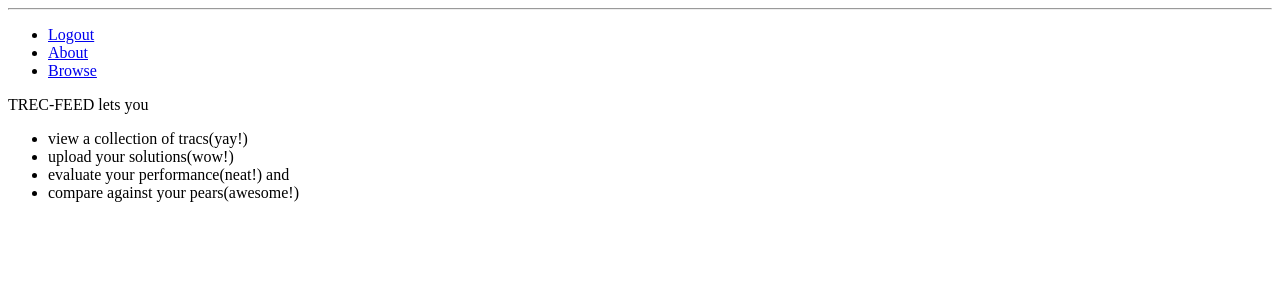
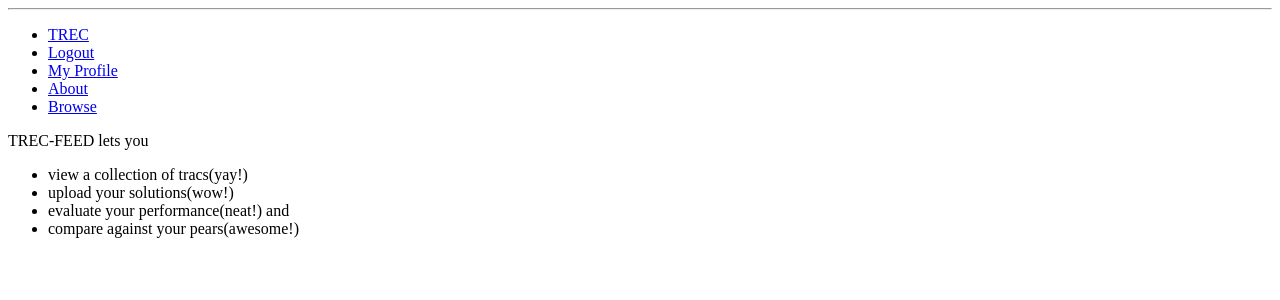
Before and after one commit to straygar/TREC, a Django app: page /main/about/ in a window 1280 px wide. Shown: the top 300 px of the page. Run offline with Django 3.2, Linux system fonts and the light colour scheme; a user stored in the database is signed in; some libraries are stand-ins or nearby versions.

Commit message:
updated index

```diff
--- a/templates/main/base.html
+++ b/templates/main/base.html
@@ -14,8 +14,10 @@
 
         <div>
             <ul>
+                <li><a href="{% url 'index' %}">TREC</a></li>
             {% if user.is_authenticated %}
                 <li><a href="{% url 'logout' %}">Logout</a></li>
+                <li><a href="{% url 'profile' %}">My Profile</a></li>
             {% else %}
                 <li><a href="{% url 'register' %}">Register Here</a></li>
                 <li><a href="{% url 'login' %}">Login</a></li>
```
Also changed, not shown: db.sqlite3 (added), media/profile/Tarquin/totoro2-my-neighbor-totoro-7615198-1000-960_o0fRpIR.jpg (added), 14 other files.
